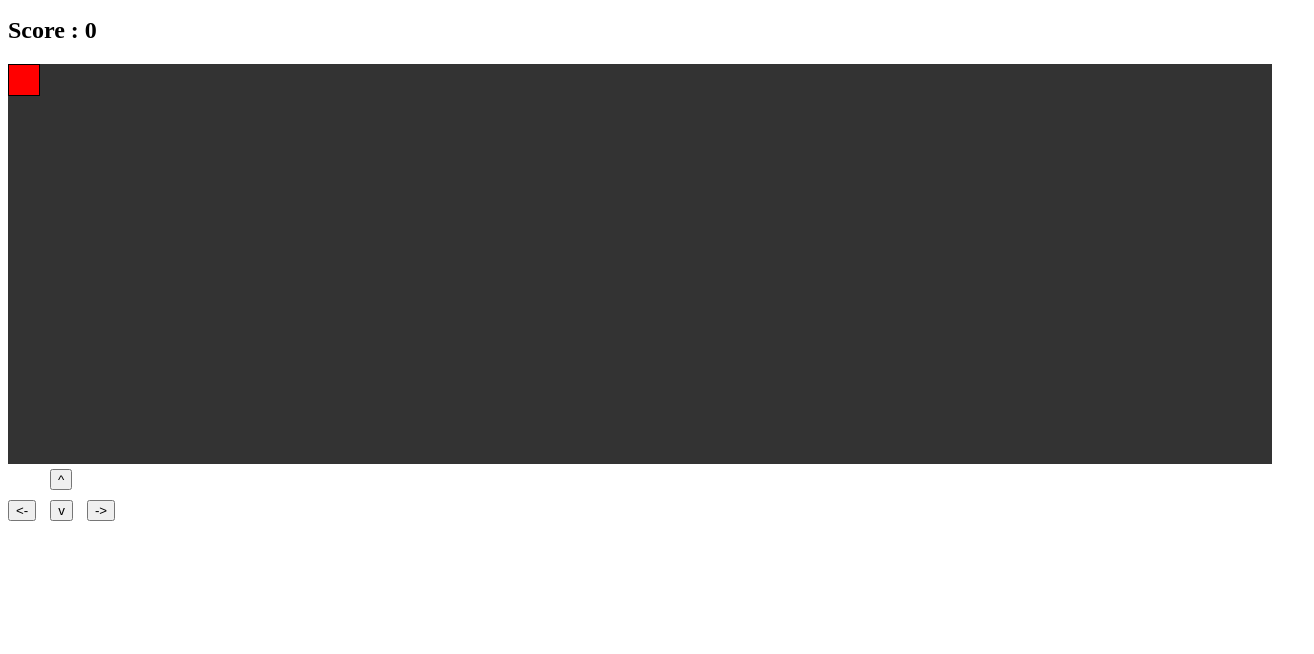
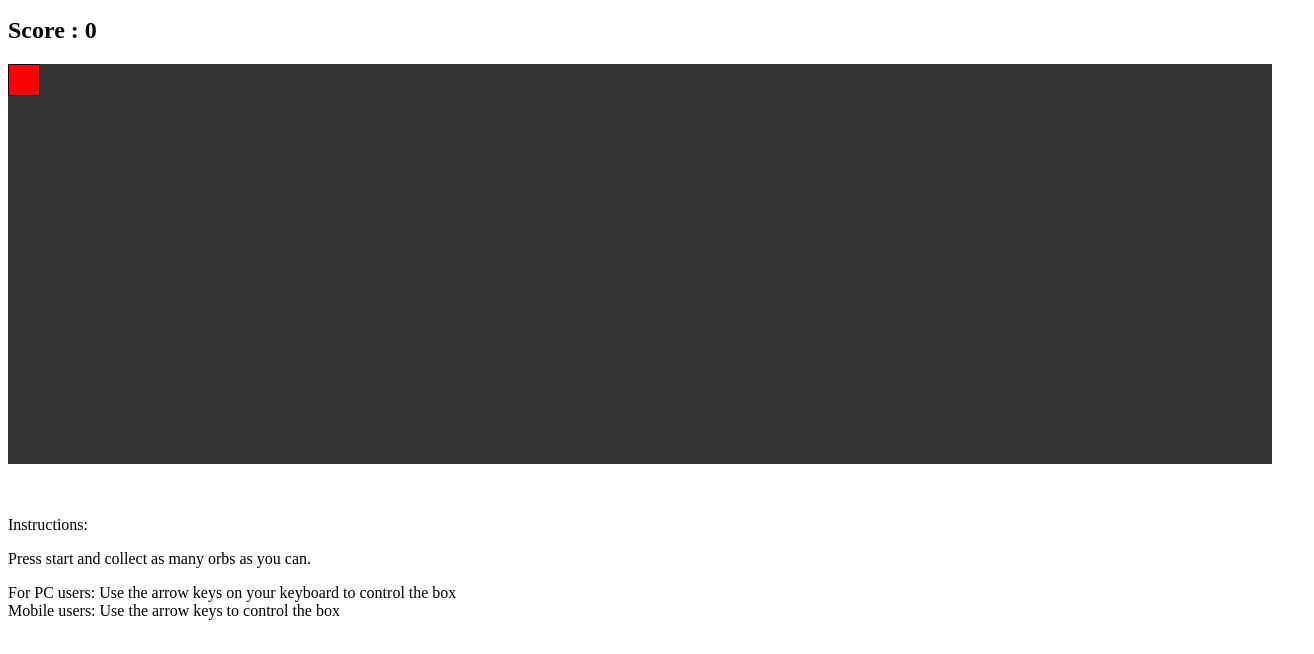
Before and after one commit to Sor-Harr/Box-Invader, a plain HTML site: page index.html in a window 1280 px wide. Shown: the part 130-784 px from the top of the page, 1314 px wide, since content can reach past the window. Drawn offline with Linux system fonts and the light colour scheme.

Commit message:
bigger arrow keys and instructions

```diff
--- a/app2.js
+++ b/app2.js
@@ -39,6 +39,8 @@ btn.addEventListener('click',(e)=>{
         game.status = false;
     }
 })
+if ("ontouchstart" in document.documentElement)
+{
     rightarrowbtn.addEventListener('touchstart',(e)=>{
 
         keyz.ArrowRight=true;
@@ -71,6 +73,14 @@ uparrowbtn.addEventListener('touchend',(e)=>{
 
         keyz.ArrowUp=false;
     })
+}
+else
+{
+    rightarrowbtn.style.display ="none";
+    leftarrowbtn.style.display ="none";
+    downarrowbtn.style.display ="none";
+    uparrowbtn.style.display ="none";
+}
 updateScore();
 window.addEventListener('keydown',(e)=>{
     if(e.code in keyz){
--- a/index.html
+++ b/index.html
@@ -34,13 +34,20 @@
         <div class="game">
             <div class="box"></div>
         </div>
-        <div style="position:relative; top: 5px; left:42px;"><button class='ubtn'>^</button></div>
+        <div style="position:relative; top: 5px; left:162px;"><button class='ubtn'style="height: 150px; width: 150px; font-size: x-large;">^</button></div>
         <div style="position:relative; top: 15px;">
-            <button class='lbtn' style="margin-right: 10px;"><-</button>
-            <button class='dbtn' style="margin-right: 10px;">v</button>
-            <button class='rbtn'>-></button>
+            <button class='lbtn' style="margin-right: 10px; height: 150px; width: 150px; font-size: x-large;"><</button>
+            <button class='dbtn' style="margin-right: 10px;height: 150px; width: 150px; font-size: x-large;">v</button>
+            <button class='rbtn' style="height: 150px; width: 150px; font-size: x-large;">></button>
         </div>
 
+        <br>
+        <br>
+        <p>Instructions:</p>
+        <p>Press start and collect as many orbs as you can.</p>
+        <p1>For PC users: Use the arrow keys on your keyboard to control the box
+            <br> Mobile users: Use the arrow keys to control the box
+        </p1>
 
         <script src="app2.js"></script>
     </body>
```
Lines whose indentation alone changed are shown as unchanged.
